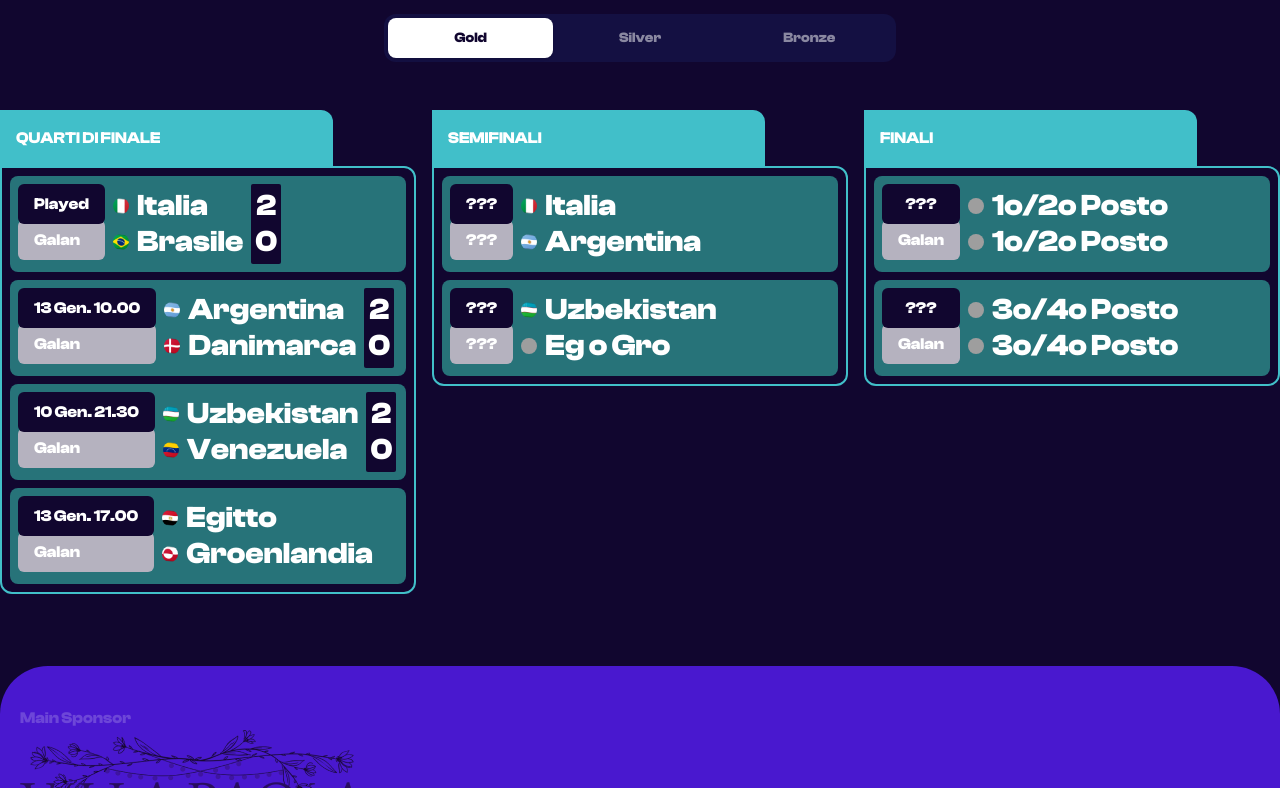
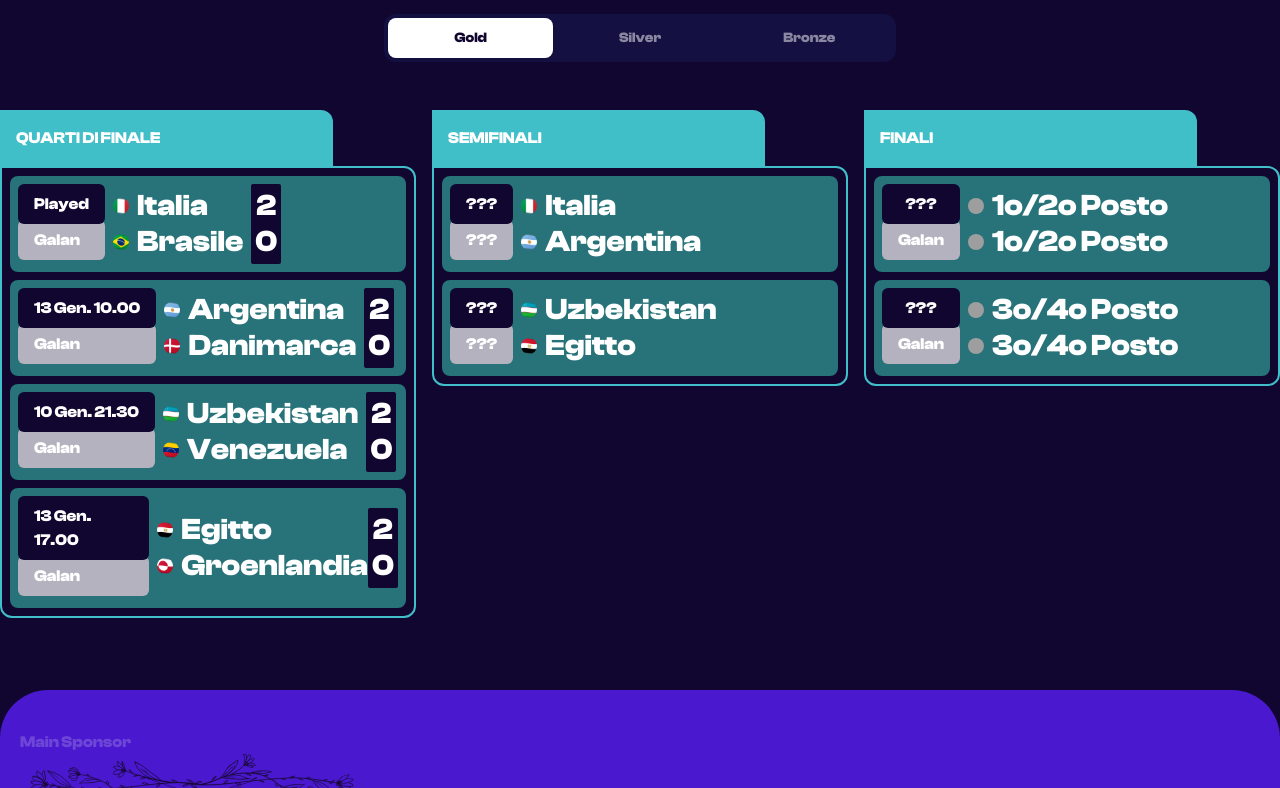
Before and after one commit to FrancescoCiccio/championship, a Nuxt app: page / in a window 1280 px wide. Shown: the part 398-1186 px from the top of the page. Built offline with nearby package versions, Linux system fonts and the light colour scheme; grey boxes are pictures that could not be loaded.

Commit message:
Spagna ed Egitto, risultati

```diff
--- a/pages/index.vue
+++ b/pages/index.vue
@@ -180,6 +180,14 @@
                                     Groenlandia
                                 </div>
                             </div>
+                            <div class="flex flex-col text-2xl lg:text-3xl p-1 bg-primary rounded-sm items-center">
+                                <div>
+                                    2
+                                </div>
+                                <div>
+                                    0
+                                </div>
+                            </div>
                         </div>
                     </div>
                 </div>
@@ -223,8 +231,8 @@
                                     Uzbekistan
                                 </div>
                                 <div class="flex items-center gap-2">
-                                    <img class="w-4 h-4 rounded-full object-cover" :src="'/images/flags/.webp'" alt="">
-                                    Eg o Gro
+                                    <img class="w-4 h-4 rounded-full object-cover" :src="'/images/flags/eg.webp'" alt="">
+                                    Egitto
                                 </div>
                             </div>
                         </div>
@@ -532,6 +540,14 @@
                                     Andorra
                                 </div>
                             </div>
+                            <div class="flex flex-col text-2xl lg:text-3xl p-1 bg-primary rounded-sm items-center">
+                                <div>
+                                    2
+                                </div>
+                                <div>
+                                    1
+                                </div>
+                            </div>
                         </div>
                         <div class="p-2 rounded-lg bg-[#277379] flex items-center gap-2">
                             <div class="flex flex-col">
@@ -604,8 +620,8 @@
                                     Albania
                                 </div>
                                 <div class="flex items-center gap-2">
-                                    <img class="w-4 h-4 rounded-full object-cover" :src="'/images/flags/.webp'" alt="">
-                                    Spa o And
+                                    <img class="w-4 h-4 rounded-full object-cover" :src="'/images/flags/es.webp'" alt="">
+                                    Spagna
                                 </div>
                             </div>
                         </div>
```
